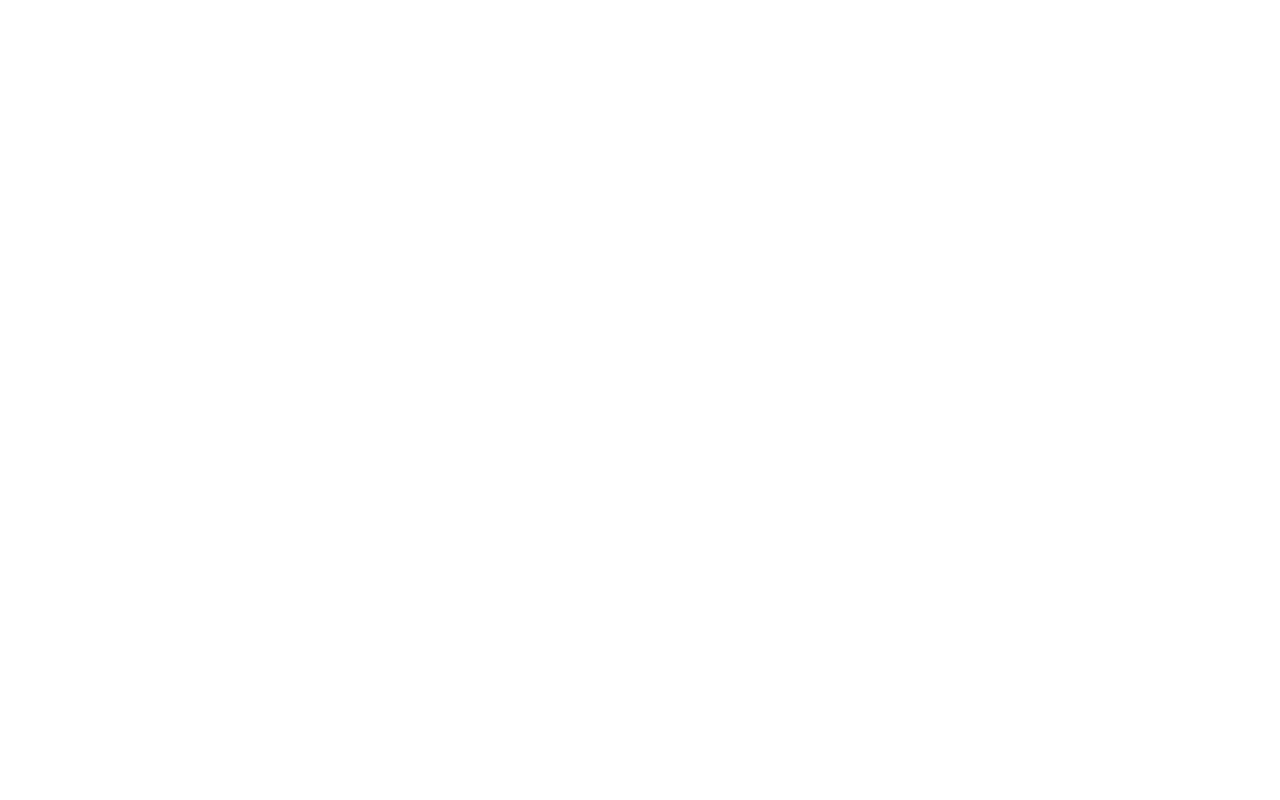
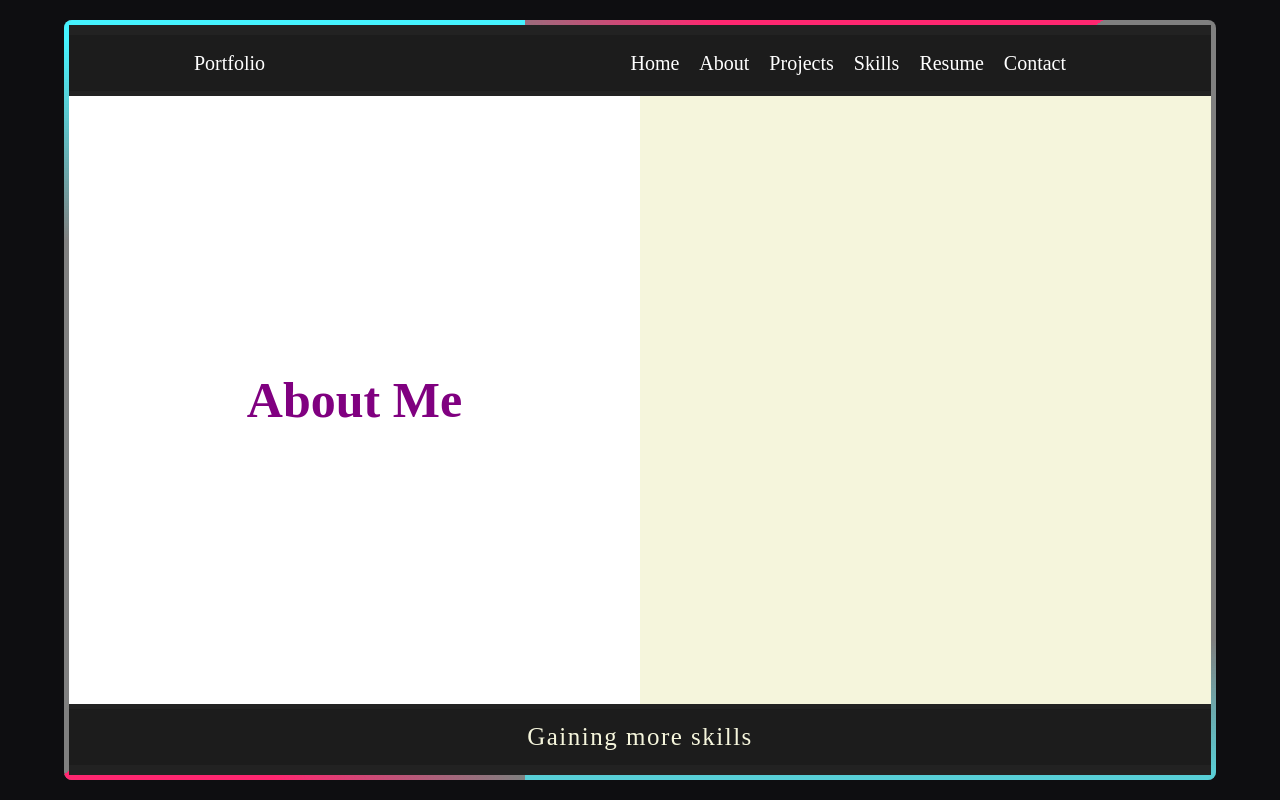
Before and after one commit to MayankDDewali/WebProgrammingDrep, a plain HTML site: page ProjectsD/PortfolioD/PortfolioD01/about.html in a window 1280 px wide. Drawn offline with Linux system fonts and the light colour scheme.

Commit message:
Adding more codes

```diff
--- a/ProjectsD/PortfolioD/PortfolioD01/about.html
+++ b/ProjectsD/PortfolioD/PortfolioD01/about.html
@@ -0,0 +1,50 @@
+<!DOCTYPE html>
+<html>
+
+<head>
+    <title>PortfolioD01</title>
+    <link rel="stylesheet" href="style.css">
+</head>
+
+<body>
+    <div class="parent">
+        <span class="borderline"></span>
+        <span class="borderline1"></span>
+        <div class="child">
+            <header>
+                <nav class="navbar">
+                    <div class="nav1">Portfolio</div>
+                    <div class="nav2">
+                        <ul>
+                            <li><a href="index.html">Home</a></li>
+                            <li><a href="about.html">About</a></li>
+                            <li><a href="projects.html">Projects</a></li>
+                            <li><a href="skills.html">Skills</a></li>
+                            <li><a href="resume.html">Resume</a></li>
+                            <li><a href="contact.html">Contact</a></li>
+                        </ul>
+                    </div>
+                </nav>
+            </header>
+            <div class="p_child1">
+                <div class="child1">
+                    <div>
+                        <h2>About Me</h2>
+                    </div>
+                </div>
+                <div class="child2">
+
+                </div>
+            </div>
+            <footer>
+                <div class="foot">
+                    <div class="foot1">
+                        Gaining more skills
+                    </div>
+                </div>
+            </footer>
+        </div>
+    </div>
+</body>
+
+</html>
--- a/ProjectsD/PortfolioD/PortfolioD01/style.css
+++ b/ProjectsD/PortfolioD/PortfolioD01/style.css
@@ -206,3 +206,11 @@ body
     font-size: 25px;
     letter-spacing: 1.5px;
 }
+
+/* For About Us*/
+
+.p_child1{
+    display: flex;
+    height: 76vh;
+    width: 100%;
+}
```
Also changed, not shown: ProjectsD/PortfolioD/PortfolioD01/index.html (+2 -1 lines).
